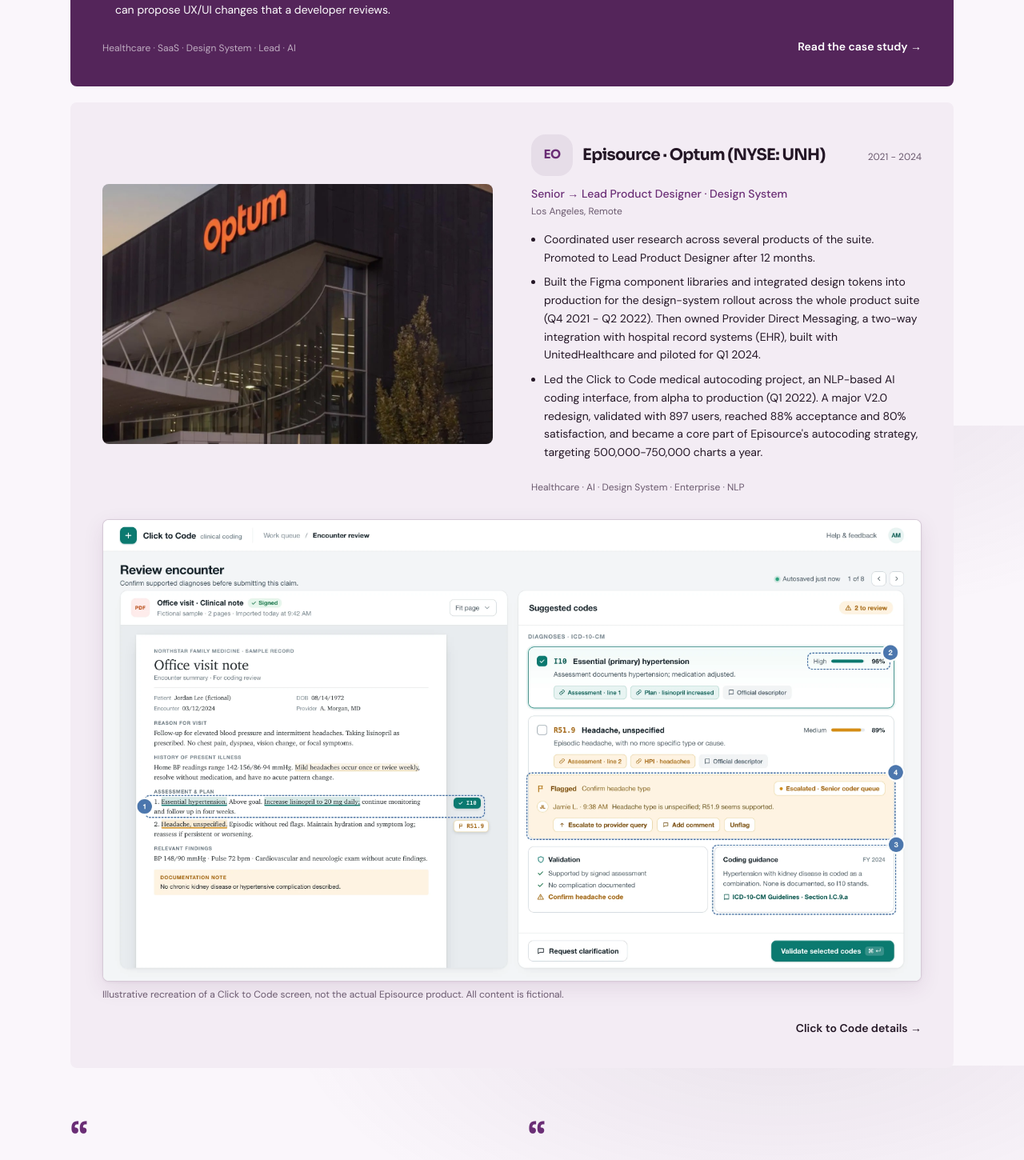
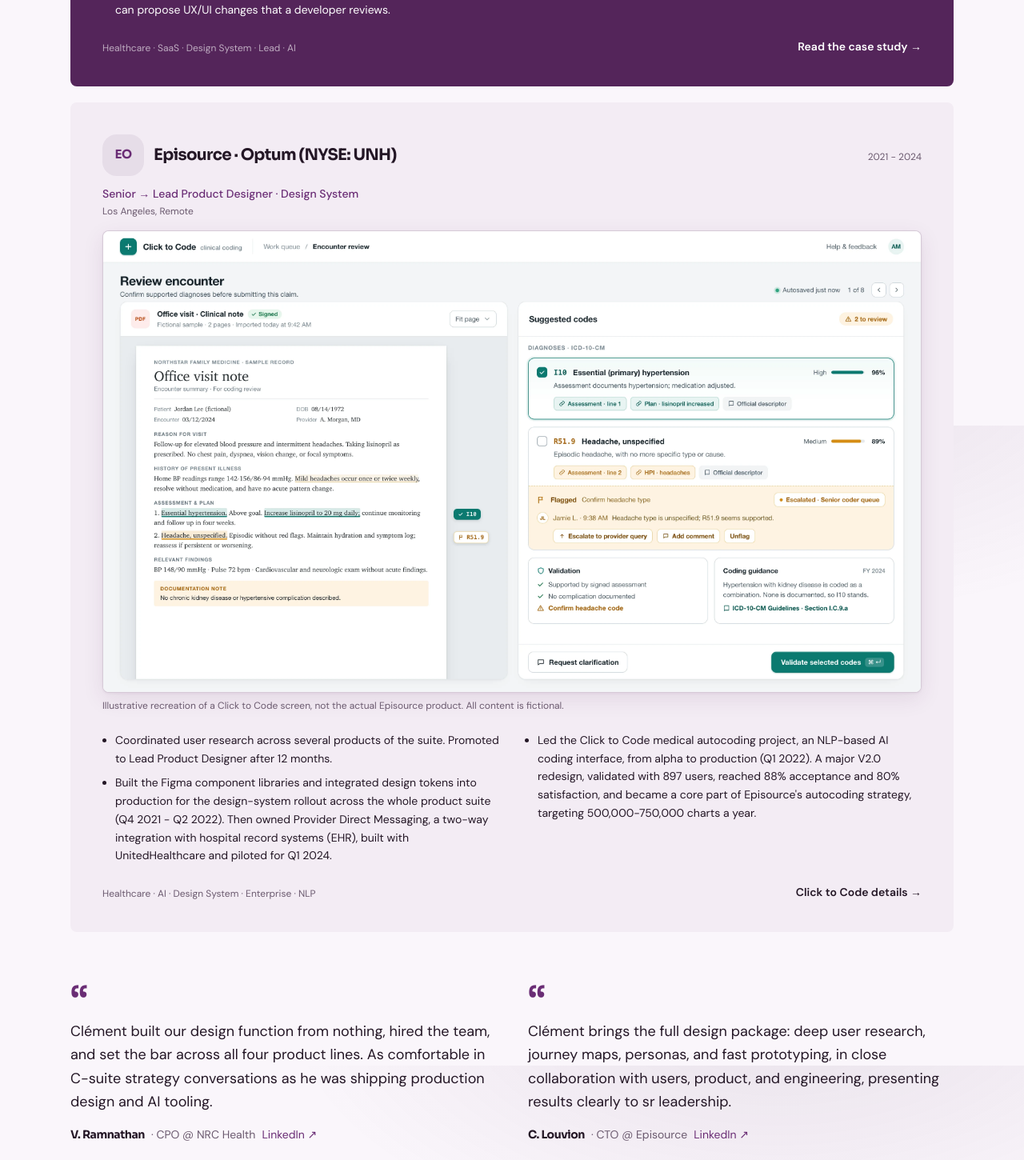
Before and after one commit to ClementPZ/clementpz-portfolio, a Next.js app: page / in a window 1280 px wide. Shown: the part 1868-3318 px from the top of the page at 80% size. Built offline with nearby package versions, Linux system fonts and the light colour scheme.

Commit message:
Show the bare Click to Code screen under the Episource title, drop the Optum photo

```diff
--- a/src/components/Work.tsx
+++ b/src/components/Work.tsx
@@ -4,7 +4,7 @@
 import { work, recommendations, type Reco, type WorkItem } from "../data/content";
 import { workText, type Locale } from "../data/i18n";
 import { nrcVisuals } from "../data/nrcVisuals";
-import { EPISOURCE_SCREEN, episourceVisual } from "../data/episourceVisual";
+import { EPISOURCE_SCREEN_CLEAN, episourceVisual } from "../data/episourceVisual";
 import { useLocale } from "./LocaleProvider";
 import { BeforeAfterSlider } from "./NrcVisuals";
 
@@ -77,7 +77,7 @@
 
 // Rayon des cartes d'expérience et de leurs visuels, 8px au plus.
 const CARD_RADIUS = 8;
-// Carte pleine largeur posée juste sous NRC, photo à gauche : les deux
+// Carte pleine largeur posée juste sous NRC, écran Click to Code sous le titre : les deux
 // expériences santé se lisent avant les side projects.
 const WIDE_ID = "episource";
 
@@ -221,26 +221,25 @@
       </article>
 
       {wide && (
-        <article className="panel p-6 sm:p-10 mt-5" style={{ borderRadius: CARD_RADIUS }}>
-          <div className="grid gap-8 md:grid-cols-2 md:gap-12 items-center">
-            {wide.photo && (
-              // eslint-disable-next-line @next/next/no-img-element
-              <img
-                src={wide.photo}
-                alt={wide.company}
-                className="w-full object-cover"
-                style={{ aspectRatio: "3 / 2", borderRadius: CARD_RADIUS }}
-              />
-            )}
-            <div className="flex flex-col">
-              <ExperienceText w={wide} lx={workText[locale][wide.id]} />
-            </div>
-          </div>
-
-          <figure className="m-0 mt-8">
+        <article className="panel p-6 sm:p-10 flex flex-col mt-5" style={{ borderRadius: CARD_RADIUS }}>
+          <ExperienceText
+            w={wide}
+            lx={workText[locale][wide.id]}
+            columns
+            action={
+              <Link
+                href="/click-to-code"
+                className="text-sm font-semibold whitespace-nowrap hover:underline"
+                style={{ color: "var(--text)" }}
+              >
+                {episourceVisual[locale].cta} →
+              </Link>
+            }
+          >
+            <figure className="m-0 mb-6">
               {/* eslint-disable-next-line @next/next/no-img-element */}
               <img
-              src={EPISOURCE_SCREEN}
+                src={EPISOURCE_SCREEN_CLEAN}
                 alt={episourceVisual[locale].step.alt}
                 width={1561}
                 height={880}
@@ -257,12 +256,7 @@
                 {episourceVisual[locale].disclaimer}
               </figcaption>
             </figure>
-
-          <div className="mt-6 flex justify-end">
-            <Link href="/click-to-code" className="text-sm font-semibold hover:underline" style={{ color: "var(--text)" }}>
-              {episourceVisual[locale].cta} →
-            </Link>
-          </div>
+          </ExperienceText>
         </article>
       )}
 
--- a/src/data/content.ts
+++ b/src/data/content.ts
@@ -74,7 +74,6 @@
     period: "2021 - 2024",
     location: "Los Angeles, Remote",
     tags: ["Healthcare", "AI", "Design System", "Enterprise", "NLP"],
-    photo: "/work/episource.jpg",
   },
   {
     id: "lewagon",
--- a/src/data/episourceVisual.ts
+++ b/src/data/episourceVisual.ts
@@ -7,6 +7,8 @@
 // correspond au marqueur de l'image. Aucun produit ni donnee reels.
 
 export const EPISOURCE_SCREEN = "/episource/click-to-code.webp";
+// Meme ecran sans les marqueurs numerotes, pour la carte de la home.
+export const EPISOURCE_SCREEN_CLEAN = "/episource/click-to-code-clean.webp";
 
 export type EpisourceVisualText = {
   disclaimer: string;
```
Also changed, not shown: public/episource/click-to-code-clean.webp (added), public/work/episource.jpg (deleted). Lines whose indentation alone changed are shown as unchanged.
